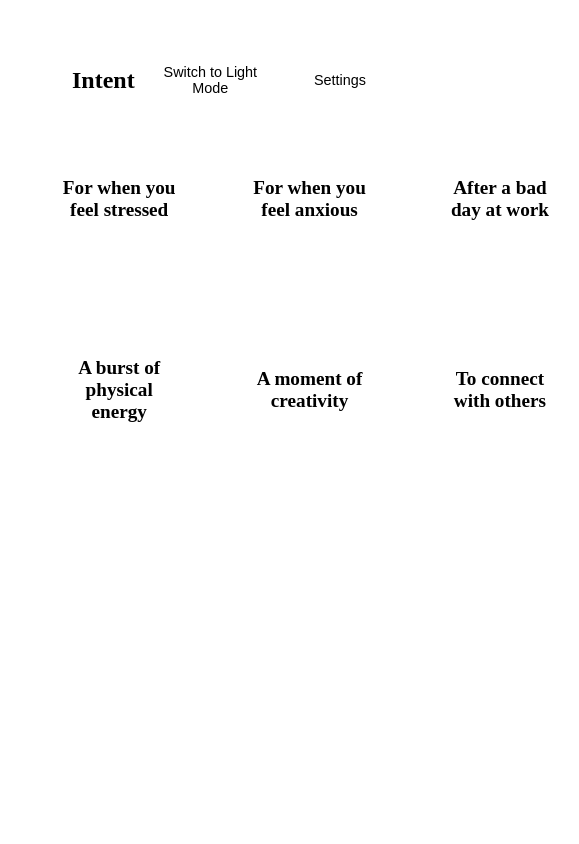
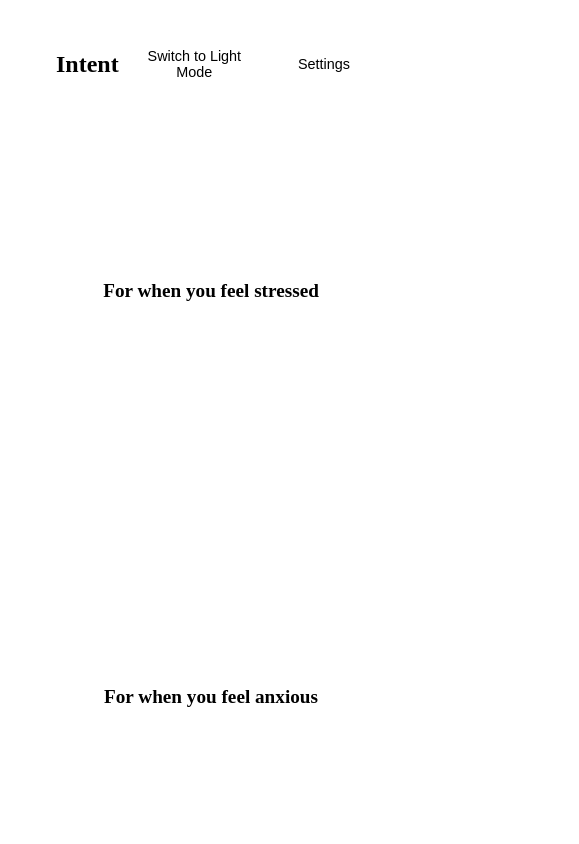
Before and after one commit to SimField2107/intent-app, a React (Vite) app: page / in a window 390 px wide. Shown: the top 844 px of the page, 579 px wide, since content can reach past the window. Built offline with nearby package versions, Linux system fonts and the light colour scheme; the HTML template or start-up script is replaced by a standard one.

Commit message:
feat(ui): Implement responsive styles for mobile and tablet

```diff
--- a/src/components/DopamineBoard.module.css
+++ b/src/components/DopamineBoard.module.css
@@ -4,3 +4,15 @@
   gap: 2rem;
   width: 100%;
 }
+
+@media (max-width: 1024px) {
+  .board {
+    grid-template-columns: repeat(2, 1fr);
+  }
+}
+
+@media (max-width: 768px) {
+  .board {
+    grid-template-columns: 1fr;
+  }
+}
--- a/src/pages/DashboardPage.module.css
+++ b/src/pages/DashboardPage.module.css
@@ -3,6 +3,12 @@
   max-width: 1280px;
   margin: 0 auto;
   padding: 2rem;
+}
+
+@media (max-width: 768px) {
+  .dashboard {
+    padding: 1rem;
+  }
 }
 
 .mainContent {
```
